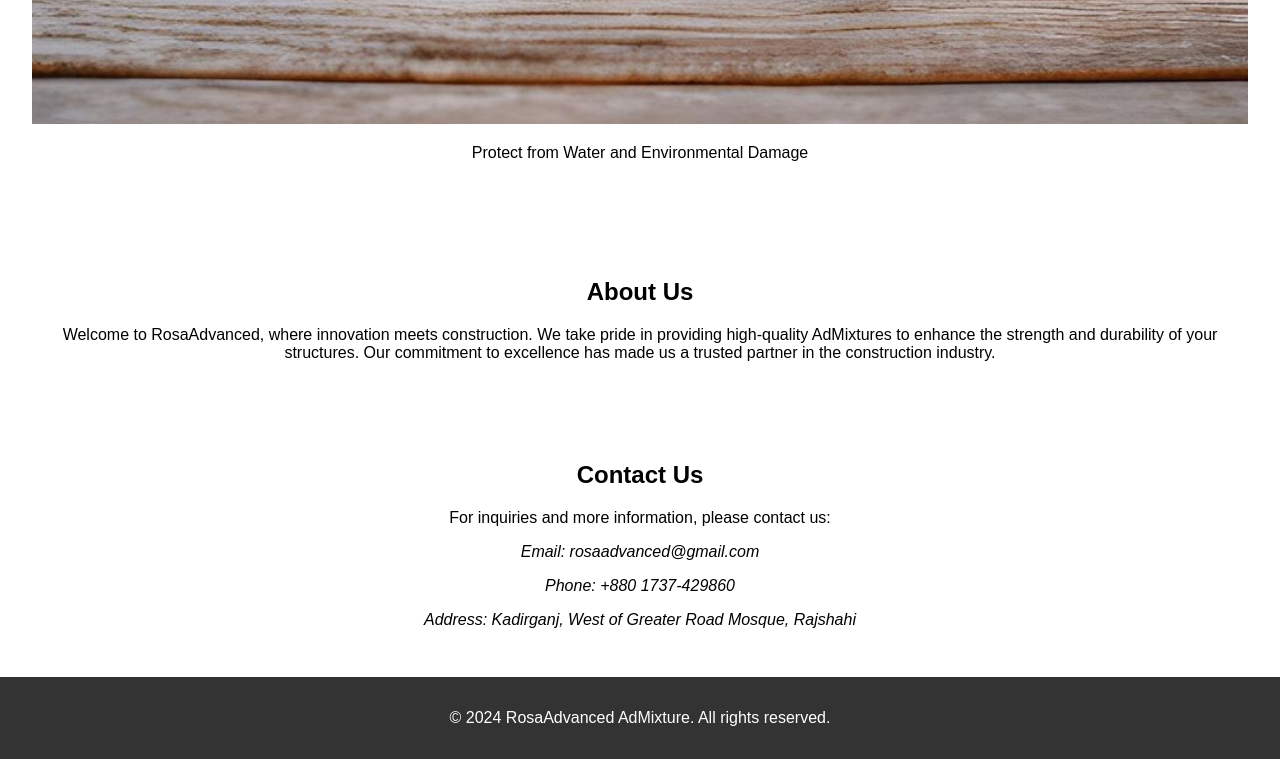
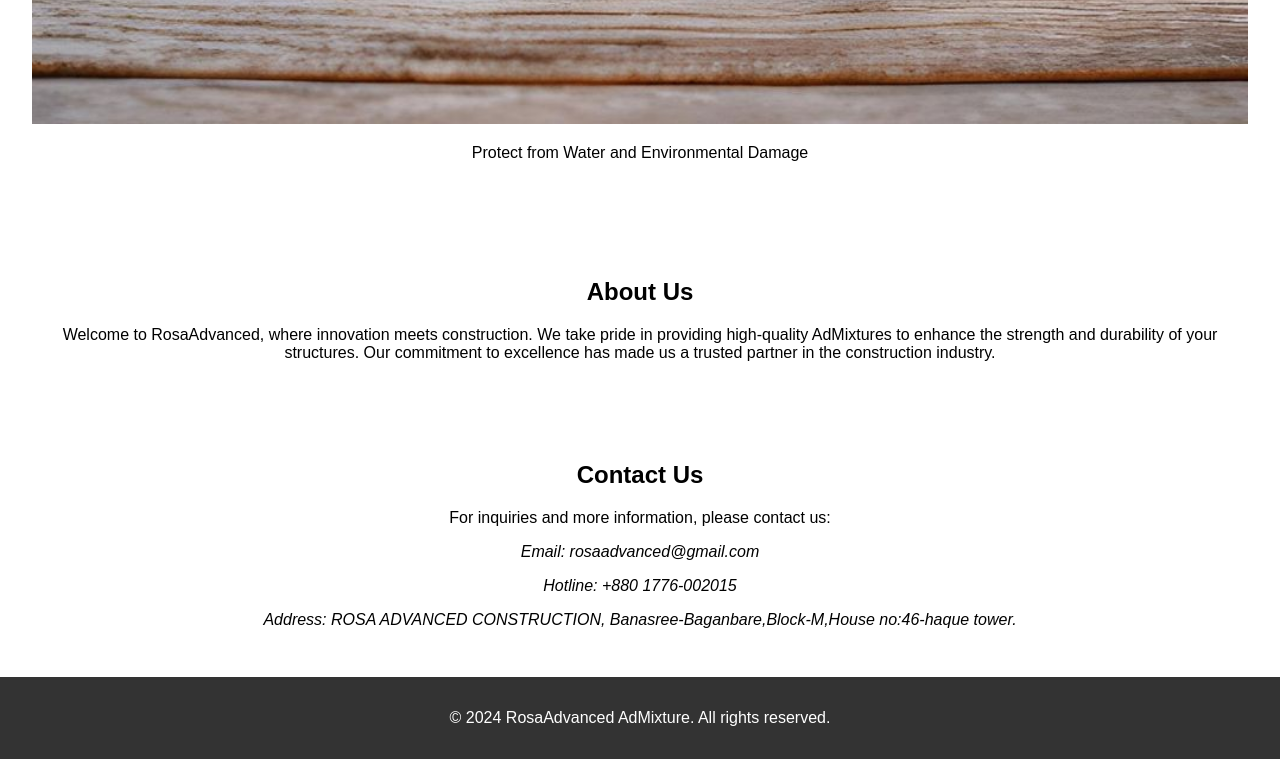
Before and after one commit to rosaadvanced/rosaadvanced.github.io, a plain HTML site: page index.html in a window 1280 px wide. Shown: the part 3655-4414 px from the top of the page. Drawn offline with Linux system fonts and the light colour scheme.

Commit message:
Update index.html

```diff
--- a/index.html
+++ b/index.html
@@ -56,9 +56,9 @@
         <h2>Contact Us</h2>
         <p>For inquiries and more information, please contact us:</p>
         <address>
-            <p>Email: rosaadvanced@gmail.com</p>
-            <p>Phone: +880 1737-429860</p>
-            <p>Address: Kadirganj, West of Greater Road Mosque, Rajshahi</p>
+            <p>Email:   rosaadvanced@gmail.com</p>
+            <p>Hotline: +880 1776-002015</p>
+            <p>Address: ROSA ADVANCED CONSTRUCTION, Banasree-Baganbare,Block-M,House no:46-haque tower.</p>
         </address>
     </section>
 
```
